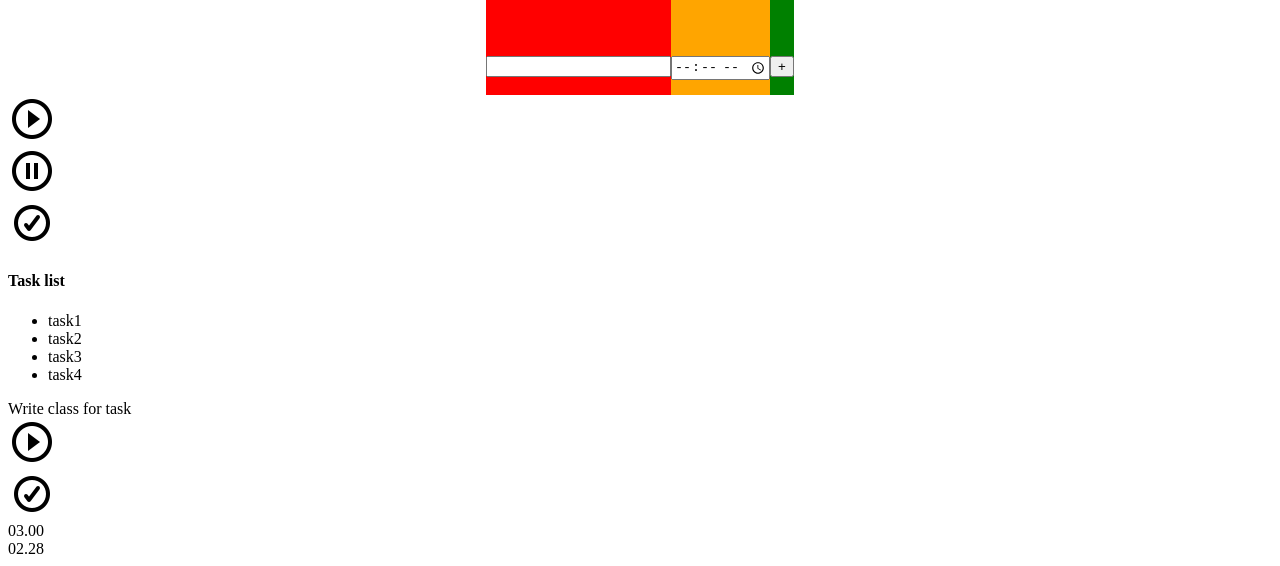
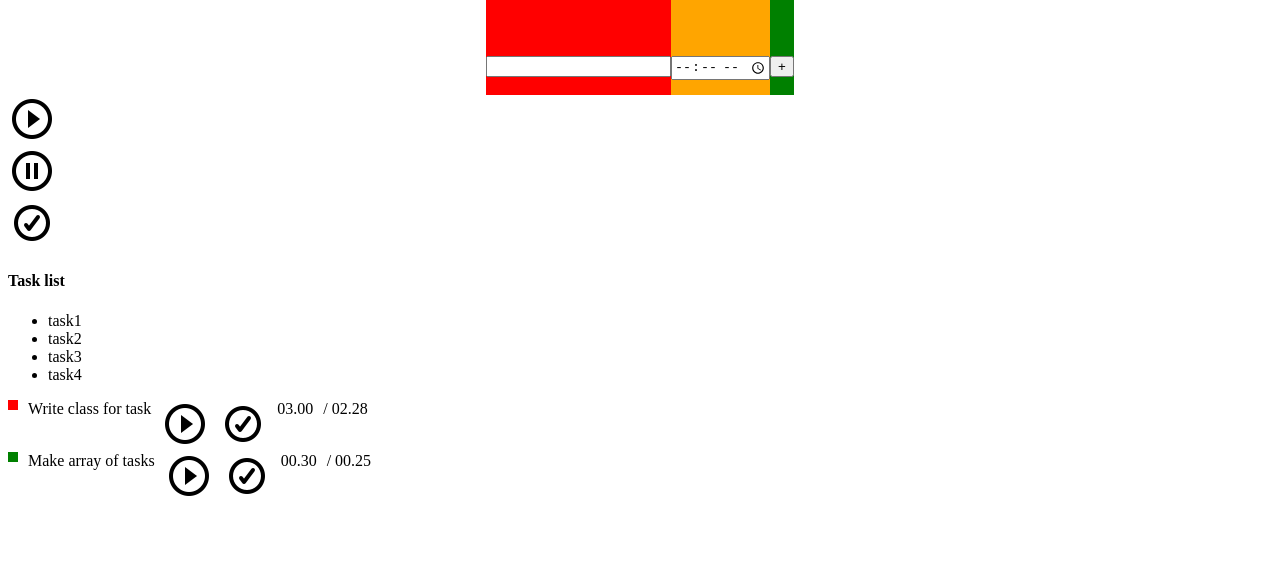
Before and after one commit to valdispatriarh/TimeTracker, a website with bundled scripts: page frontend/index.html in a window 1280 px wide. Shown: the part 258-824 px from the top of the page. After the commit the page ends 800 px from the top, so only its background shows below. Built offline with nearby package versions, Linux system fonts and the light colour scheme.

Commit message:
feat: tast array

```diff
--- a/frontend/css/style.css
+++ b/frontend/css/style.css
@@ -1,20 +1,39 @@
-.centrum-column{
+.centrum-column {
   display: flex;
   flex-direction: column;
   align-items: center;
   justify-content: center;
   font-size: 100px;
 }
-.textareas-and-button{
+.textareas-and-button {
   display: flex;
   justify-content: space-between;
 }
-.textarea-task{
+.textarea-task {
   background-color: red;
 }
-.textarea-time{
+.textarea-time {
   background-color: orange;
 }
-.button-submit{
+.button-submit {
   background-color: green;
 }
+
+.task {
+  display: flex;
+  flex-direction: row;
+  gap: 10px;
+}
+
+.tag {
+  width: 10px;
+  height: 10px;
+}
+
+.red {
+  background-color: red;
+}
+
+.green {
+  background-color: green;
+}
--- a/frontend/js/left.js
+++ b/frontend/js/left.js
@@ -49,12 +49,19 @@ export function addBodyLeftColumn() {
         <div class = "btn play"><img src='../../assets/images/play.png' alt=play class = play-btn-img></div>
         <div class = "btn done"><img src='../../assets/images/done.png' alt=play class = done-btn-img></div>
         <div class="time-expected">${this.timeExpected}</div>
-        <div class="time-spent">${this.timeSpent}</div>
+        <div class="time-spent"> / ${this.timeSpent}</div>
         `;
       leftColumnSel.appendChild(taskHTML);
     }
   }
 
+  const arrTask = [];
+
   const task1 = new taskDaily("red", "Write class for task", "03.00", "02.28");
-  task1.htmlBuilder();
+  arrTask.push(task1);
+  const task2 = new taskDaily("green", "Make array of tasks", "00.30", "00.25");
+  arrTask.push(task2);
+
+  // add task to daily list
+  arrTask.forEach((x) => x.htmlBuilder());
 }
```
Lines whose indentation alone changed are shown as unchanged.
